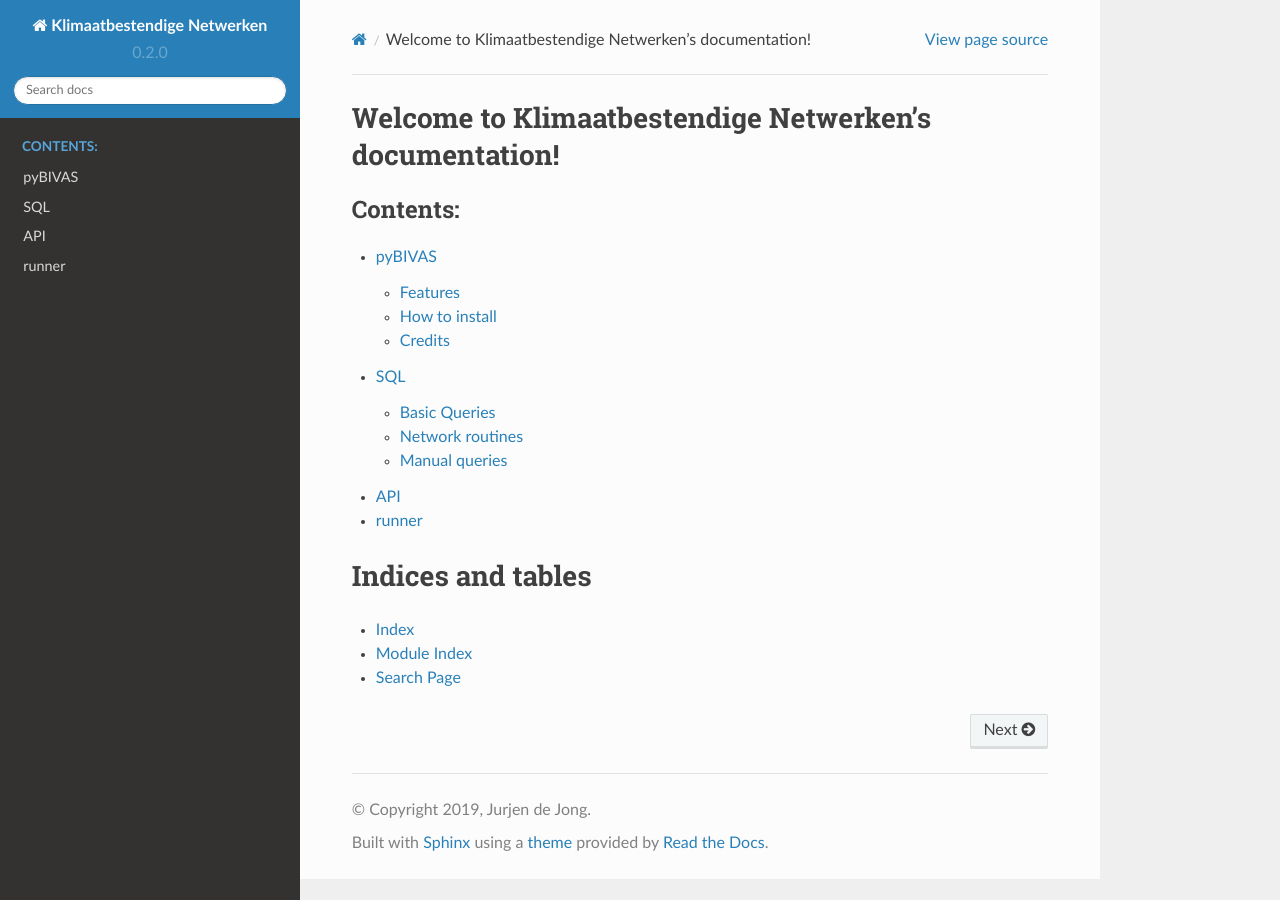
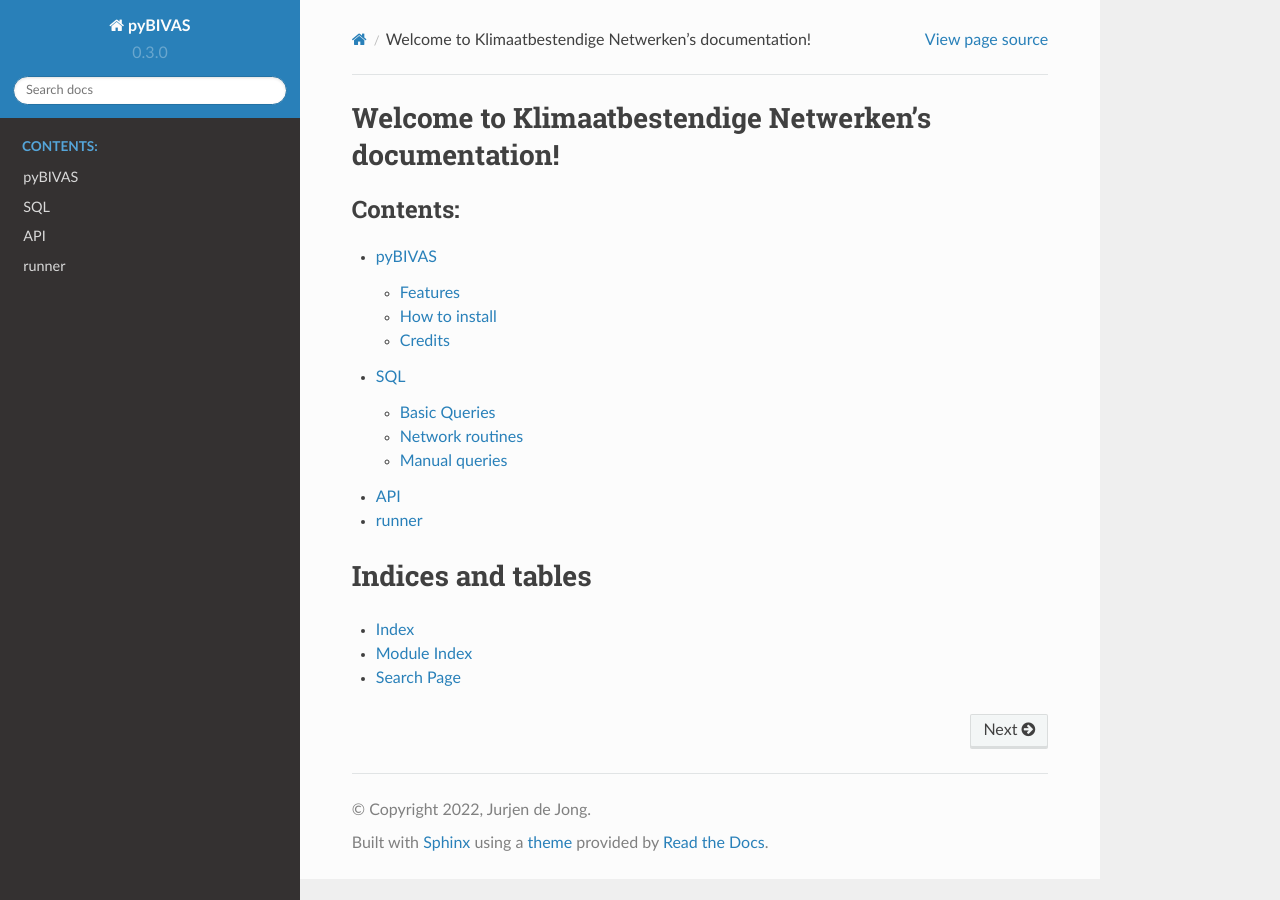
Before and after one commit to jurjendejong/pyBIVAS, a Sphinx documentation site: the page built from docs/index.rst, in a window 1280 px wide. Built offline with Sphinx 7.4.7 and the Read the Docs theme 2.0.0, drawn with Linux system fonts in a browser that asks for light colours; the version number is read from the project's files by our own code.

Commit message:
documentation

```diff
--- a/docs/conf.py
+++ b/docs/conf.py
@@ -1,7 +1,7 @@
 #!/usr/bin/env python
 # -*- coding: utf-8 -*-
 #
-# klimaatbestendige_netwerken documentation build configuration file, created by
+# pyBIVAS documentation build configuration file, created by
 # sphinx-quickstart on Fri Jun  9 13:47:02 2017.
 #
 # This file is execfile()d with the current directory set to its
@@ -22,7 +22,7 @@
 import sys
 sys.path.insert(0, os.path.abspath('..'))
 
-import klimaatbestendige_netwerken
+import pyBIVAS
 
 # -- General configuration ---------------------------------------------
 
@@ -47,8 +47,8 @@
 master_doc = 'index'
 
 # General information about the project.
-project = u'Klimaatbestendige Netwerken'
-copyright = u"2019, Jurjen de Jong"
+project = u'pyBIVAS'
+copyright = u"2022, Jurjen de Jong"
 author = u"Jurjen de Jong"
 
 # The version info for the project you're documenting, acts as replacement
@@ -56,9 +56,9 @@
 # the built documents.
 #
 # The short X.Y version.
-version = klimaatbestendige_netwerken.__version__
+version = pyBIVAS.__version__
 # The full version, including alpha/beta/rc tags.
-release = klimaatbestendige_netwerken.__version__
+release = pyBIVAS.__version__
 
 # The language for content autogenerated by Sphinx. Refer to documentation
 # for a list of supported languages.
@@ -101,7 +101,7 @@
 # -- Options for HTMLHelp output ---------------------------------------
 
 # Output file base name for HTML help builder.
-htmlhelp_basename = 'klimaatbestendige_netwerkendoc'
+htmlhelp_basename = 'pyBIVASdoc'
 
 
 # -- Options for LaTeX output ------------------------------------------
@@ -128,8 +128,8 @@
 # (source start file, target name, title, author, documentclass
 # [howto, manual, or own class]).
 latex_documents = [
-    (master_doc, 'klimaatbestendige_netwerken.tex',
-     u'Klimaatbestendige Netwerken Documentation',
+    (master_doc, 'pyBIVAS.tex',
+     u'pyBIVAS Documentation',
      u'Jurjen de Jong', 'manual'),
 ]
 
@@ -139,8 +139,8 @@
 # One entry per manual page. List of tuples
 # (source start file, name, description, authors, manual section).
 man_pages = [
-    (master_doc, 'klimaatbestendige_netwerken',
-     u'Klimaatbestendige Netwerken Documentation',
+    (master_doc, 'pyBIVAS',
+     u'pyBIVAS Documentation',
      [author], 1)
 ]
 
@@ -151,10 +151,10 @@
 # (source start file, target name, title, author,
 #  dir menu entry, description, category)
 texinfo_documents = [
-    (master_doc, 'klimaatbestendige_netwerken',
-     u'Klimaatbestendige Netwerken Documentation',
+    (master_doc, 'pyBIVAS',
+     u'pyBIVAS Documentation',
      author,
-     'klimaatbestendige_netwerken',
+     'pyBIVAS',
      'One line description of project.',
      'Miscellaneous'),
 ]
```
